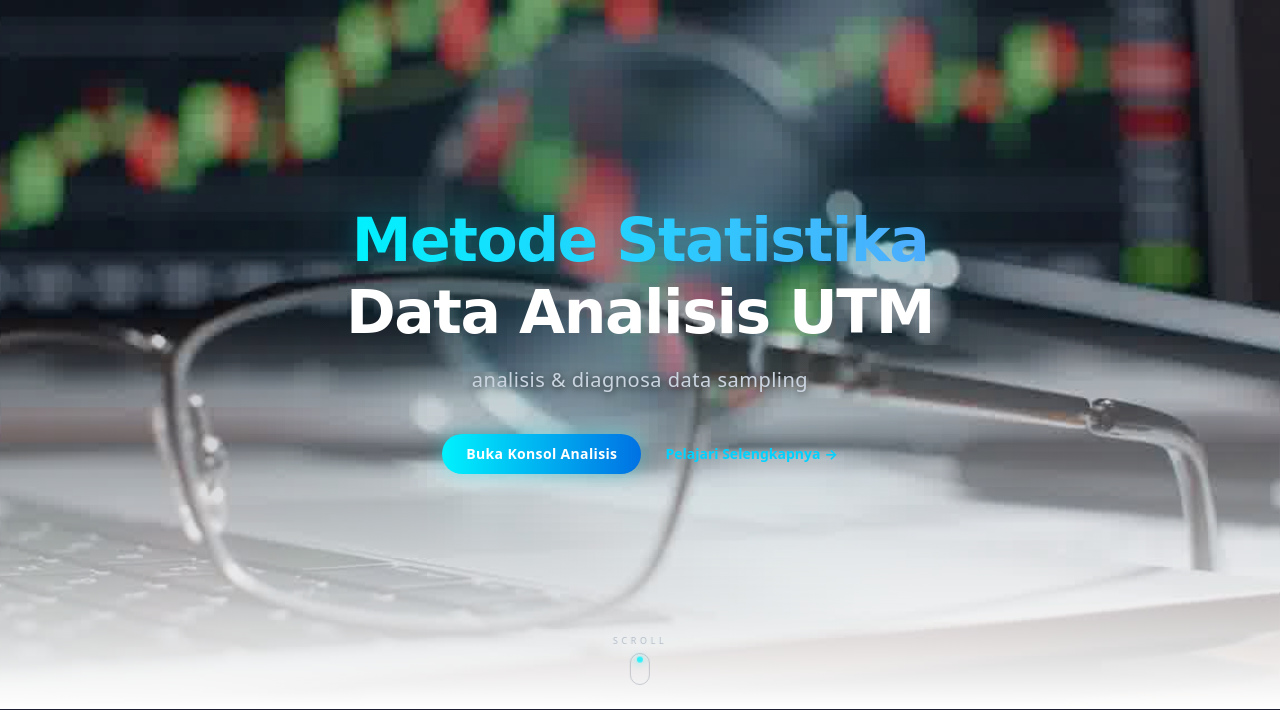
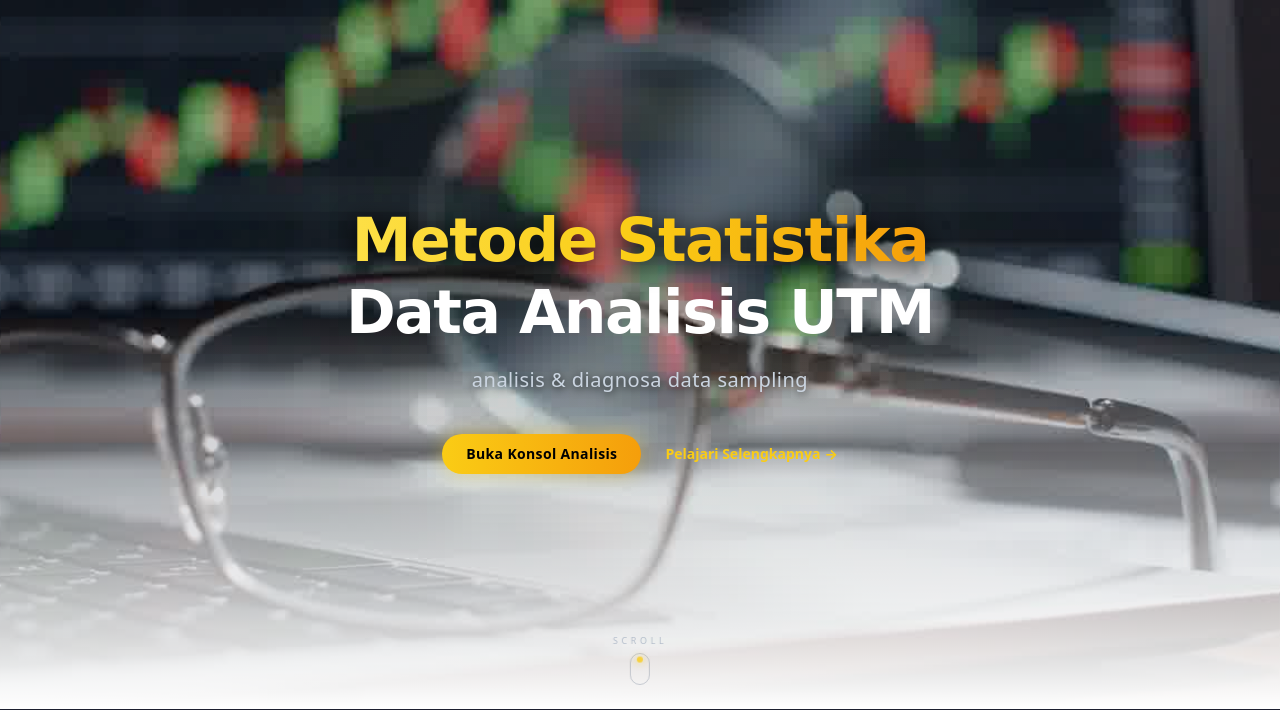
Before and after one commit to Kajabbej/analisis-data-py, a website: page landing pages.html in a window 1280 px wide. Shown: the part 90-800 px from the top of the page. Drawn offline with nearby package versions, Linux system fonts and the light colour scheme; animation ran at ten frames a second; a web font is replaced by a local one.

Commit message:
style: refine hero section to high-contrast yellow and black theme

```diff
--- a/landing pages.html
+++ b/landing pages.html
@@ -344,7 +344,7 @@
                 <!-- Interactive Cursor Spotlight Backdrop (follows cursor in JS) -->
                 <div id="hero-spotlight"
                     class="absolute inset-0 pointer-events-none z-10 opacity-30 transition-opacity duration-700"
-                    style="background: radial-gradient(circle at 50% 50%, rgba(0, 242, 254, 0.22) 0%, transparent 60%);">
+                    style="background: radial-gradient(circle at 50% 50%, rgba(250, 204, 21, 0.15) 0%, transparent 60%);">
                 </div>
 
                 <!-- Transparent gradient mask to ensure maximum text readability and seamless transition to the white content below -->
@@ -359,7 +359,7 @@
                         <h2
                             class="text-4xl sm:text-6xl font-extrabold tracking-tight leading-none font-alkatra text-center">
                             <span id="hero-title-1"
-                                class="bg-gradient-to-r from-[#00f2fe] to-[#4facfe] bg-clip-text text-transparent block pb-1 drop-shadow-[0_0_15px_rgba(0,242,254,0.3)] select-none">Metode
+                                class="bg-gradient-to-r from-yellow-300 via-yellow-400 to-amber-500 bg-clip-text text-transparent block pb-1 drop-shadow-[0_4px_12px_rgba(0,0,0,0.95)] select-none">Metode
                                 Statistika</span>
                             <span id="hero-title-2" class="text-white block mt-2">Data Analisis UTM</span>
                         </h2>
@@ -369,11 +369,11 @@
                         </p>
                         <div class="pt-4 flex flex-row items-center justify-center space-x-6">
                             <a href="index.html"
-                                class="px-6 py-2.5 bg-gradient-to-r from-[#00f2fe] to-[#0071e3] hover:from-[#33f5ff] hover:to-[#1a82f0] text-white rounded-full font-bold text-sm tracking-wide transition-all transform hover:scale-105 active:scale-95 duration-300 shadow-[0_0_20px_rgba(0,242,254,0.35)] hover:shadow-[0_0_30px_rgba(0,242,254,0.6)]">
+                                class="px-6 py-2.5 bg-gradient-to-r from-yellow-400 to-amber-500 hover:from-yellow-300 hover:to-amber-400 text-black rounded-full font-bold text-sm tracking-wide transition-all transform hover:scale-105 active:scale-95 duration-300 shadow-[0_0_20px_rgba(250,204,21,0.35)] hover:shadow-[0_0_30px_rgba(250,204,21,0.6)]">
                                 Buka Konsol Analisis
                             </a>
                             <a href="#workflow"
-                                class="text-[#00d2ff] hover:text-[#00f2fe] hover:underline font-bold text-sm flex items-center space-x-1 group">
+                                class="text-yellow-400 hover:text-yellow-300 hover:underline font-bold text-sm flex items-center space-x-1 group">
                                 <span>Pelajari Selengkapnya</span>
                                 <span
                                     class="transform group-hover:translate-x-1 transition-transform duration-300">&rarr;</span>
@@ -389,7 +389,7 @@
                         class="text-[9px] uppercase tracking-[0.4em] text-slate-400/80 font-medium mb-1.5">Scroll</span>
                     <div class="w-5 h-8 border border-slate-500/40 rounded-full flex justify-center p-1">
                         <div
-                            class="w-1.5 h-1.5 bg-[#00f2fe] rounded-full animate-bounce shadow-[0_0_8px_rgba(0,242,254,0.8)]">
+                            class="w-1.5 h-1.5 bg-yellow-400 rounded-full animate-bounce shadow-[0_0_8px_rgba(250,204,21,0.8)]">
                         </div>
                     </div>
                 </div>
@@ -1110,7 +1110,7 @@
                     const rect = heroSection.getBoundingClientRect();
                     const x = ((e.clientX - rect.left) / rect.width) * 100;
                     const y = ((e.clientY - rect.top) / rect.height) * 100;
-                    spotlight.style.background = `radial-gradient(circle at ${x}% ${y}%, rgba(0, 242, 254, 0.22) 0%, transparent 60%)`;
+                    spotlight.style.background = `radial-gradient(circle at ${x}% ${y}%, rgba(250, 204, 21, 0.15) 0%, transparent 60%)`;
                 });
             }
 
```
Also changed, not shown: index.html (+1 -1 lines).
